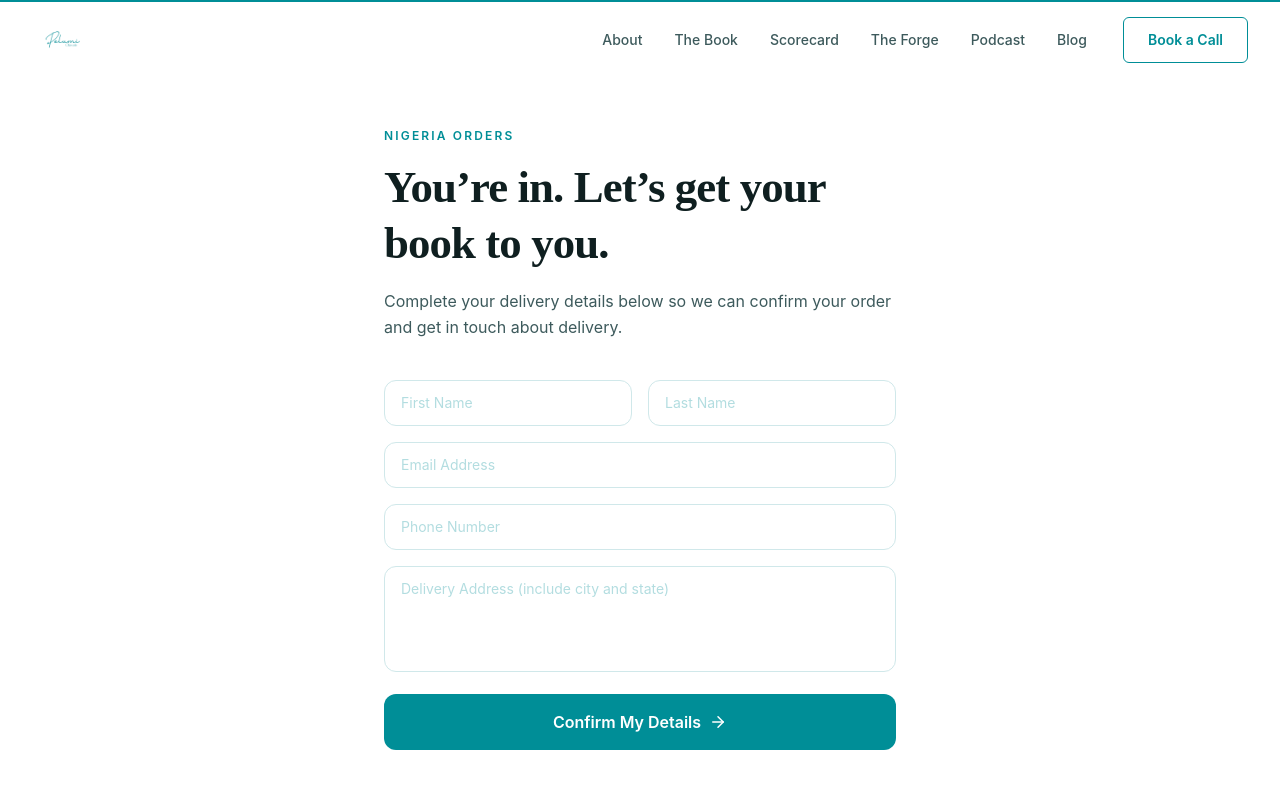
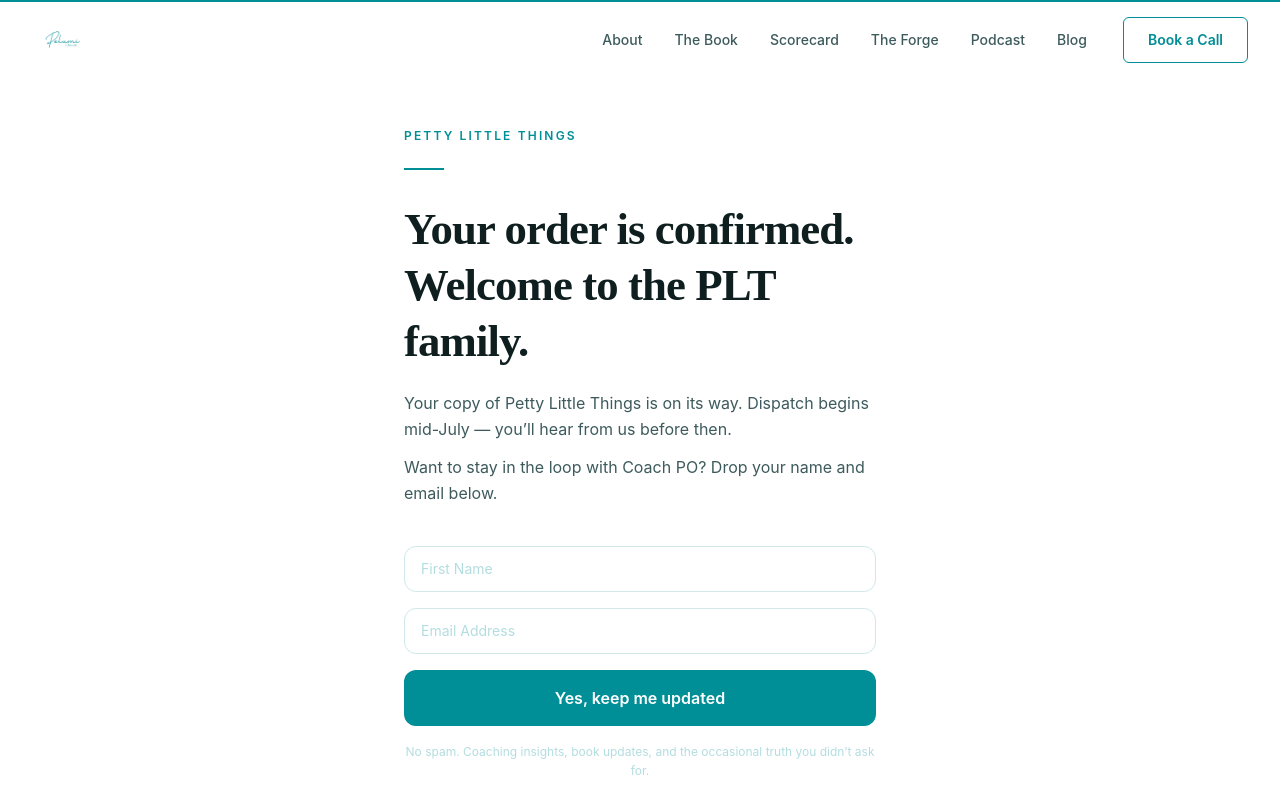
Before and after one commit to pelumiolawole/The-Forge-Website, a Next.js app: page /order-confirmed in a window 1280 px wide. Shown: the top 800 px of the page. Built offline with nearby package versions, Linux system fonts and the light colour scheme.

Commit message:
fix: clean up Nigeria section, FinalCTA, and order-confirmed page

```diff
--- a/src/components/book/FinalCTA.tsx
+++ b/src/components/book/FinalCTA.tsx
@@ -1,30 +1,16 @@
 "use client";
 
-import { useState } from "react";
 import { m, useReducedMotion } from "framer-motion";
-import { ArrowRight, Check, Loader2 } from "lucide-react";
+import { ArrowUp } from "lucide-react";
 import { staggerContainer, staggerItem } from "@/lib/motion";
 
 export function FinalCTA() {
   const reduce = useReducedMotion();
-  const [email, setEmail] = useState("");
-  const [submitting, setSubmitting] = useState(false);
-  const [success, setSuccess] = useState(false);
 
-  async function handleSubmit(e: React.FormEvent) {
-    e.preventDefault();
-    setSubmitting(true);
-    try {
-      await fetch("/api/subscribe", {
-        method: "POST",
-        headers: { "Content-Type": "application/json" },
-        body: JSON.stringify({ email, senderGroupId: "e7yoL1" }),
-      });
-    } catch {
-      // fail silently
-    }
-    setSuccess(true);
-    setSubmitting(false);
+  function scrollToRetailers() {
+    document.getElementById("retailer-links")?.scrollIntoView({
+      behavior: reduce ? "auto" : "smooth",
+    });
   }
 
   return (
@@ -52,45 +38,14 @@
             The only question is whether they&rsquo;re running it for you or against you.
           </m.p>
 
-          <m.div className="flex flex-col sm:flex-row gap-4 justify-center mb-12" variants={staggerItem}>
-            <a
-              href="https://www.amazon.co.uk/dp/B0H4J1NYBY"
-              target="_blank"
-              rel="noopener noreferrer"
+          <m.div variants={staggerItem}>
+            <button
+              onClick={scrollToRetailers}
               className="inline-flex items-center justify-center gap-2 px-7 py-4 bg-white text-[#008e97] font-bold rounded-lg hover:bg-white/90 transition-colors text-sm"
             >
-              Kindle Edition &mdash; Order on Amazon
-              <ArrowRight size={16} />
-            </a>
-          </m.div>
-
-          <m.div variants={staggerItem}>
-            {!success ? (
-              <form onSubmit={handleSubmit} className="flex flex-col sm:flex-row gap-3 max-w-md mx-auto">
-                <input
-                  type="email"
-                  value={email}
-                  onChange={(e) => setEmail(e.target.value)}
-                  placeholder="your@email.com"
-                  required
-                  className="flex-1 px-4 py-3 rounded-lg text-white font-medium placeholder:text-white/40 focus:outline-none focus:ring-2 focus:ring-white/40 transition-all text-sm"
-                  style={{ background: "rgba(255,255,255,0.15)", border: "1px solid rgba(255,255,255,0.3)" }}
-                />
-                <button
-                  type="submit"
-                  disabled={submitting}
-                  className="px-5 py-3 bg-white text-[#008e97] font-bold rounded-lg hover:bg-white/90 transition-colors text-sm disabled:opacity-60 flex items-center justify-center gap-2"
-                >
-                  {submitting ? <Loader2 size={15} className="animate-spin" /> : null}
-                  Notify Me
-                </button>
-              </form>
-            ) : (
-              <div className="flex items-center justify-center gap-2 text-white font-medium">
-                <Check size={16} />
-                You&rsquo;re on the list.
-              </div>
-            )}
+              <ArrowUp size={16} />
+              Order Now
+            </button>
           </m.div>
         </m.div>
       </div>
--- a/src/components/book/OrderConfirmedClient.tsx
+++ b/src/components/book/OrderConfirmedClient.tsx
@@ -1,36 +1,24 @@
 "use client";
 
 import { useState } from "react";
-import { m, useReducedMotion } from "framer-motion";
-import { ArrowRight, Check, Loader2 } from "lucide-react";
-import { staggerContainer, staggerItem } from "@/lib/motion";
+import { Check, Loader2 } from "lucide-react";
 
 export function OrderConfirmedClient() {
-  const reduce = useReducedMotion();
-  const [form, setForm] = useState({
-    firstName: "",
-    lastName: "",
-    email: "",
-    phone: "",
-    address: "",
-  });
+  const [firstName, setFirstName] = useState("");
+  const [email, setEmail] = useState("");
   const [submitting, setSubmitting] = useState(false);
   const [success, setSuccess] = useState(false);
   const [error, setError] = useState(false);
-
-  function handleChange(e: React.ChangeEvent<HTMLInputElement | HTMLTextAreaElement>) {
-    setForm((prev) => ({ ...prev, [e.target.name]: e.target.value }));
-  }
 
   async function handleSubmit(e: React.FormEvent) {
     e.preventDefault();
     setSubmitting(true);
     setError(false);
     try {
-      const res = await fetch("/api/nigeria-order", {
+      const res = await fetch("/api/subscribe", {
         method: "POST",
         headers: { "Content-Type": "application/json" },
-        body: JSON.stringify(form),
+        body: JSON.stringify({ email, firstName, list: "newsletter" }),
       });
       if (!res.ok) throw new Error("Failed");
       setSuccess(true);
@@ -46,80 +34,47 @@
 
   return (
     <main className="min-h-screen bg-white pt-32 pb-20">
-      <div className="max-w-[560px] mx-auto px-6">
-        <m.div
-          variants={staggerContainer}
-          initial={reduce ? "visible" : "hidden"}
-          animate="visible"
+      <div className="max-w-[520px] mx-auto px-6">
+        <p className="text-[#008e97] text-xs font-semibold uppercase tracking-[0.18em] mb-6">
+          Petty Little Things
+        </p>
+
+        <div
+          className="w-10 h-[2px] bg-[#008e97] mb-8"
+        />
+
+        <h1
+          className="font-['Fraunces'] font-bold text-[#0f1f20] mb-5 leading-tight"
+          style={{ fontSize: "clamp(1.8rem, 5vw, 2.8rem)", letterSpacing: "-0.02em" }}
         >
-          <m.p
-            className="text-[#008e97] text-xs font-semibold uppercase tracking-[0.18em] mb-4"
-            variants={staggerItem}
-          >
-            Nigeria Orders
-          </m.p>
+          Your order is confirmed. Welcome to the PLT family.
+        </h1>
 
-          <m.h1
-            className="font-['Fraunces'] font-bold text-[#0f1f20] mb-4 leading-tight"
-            style={{ fontSize: "clamp(1.8rem, 5vw, 2.8rem)", letterSpacing: "-0.02em" }}
-            variants={staggerItem}
-          >
-            You&rsquo;re in. Let&rsquo;s get your book to you.
-          </m.h1>
+        <p className="text-[#3d5a5c] text-base leading-relaxed mb-3">
+          Your copy of Petty Little Things is on its way. Dispatch begins mid-July &mdash; you&rsquo;ll hear from us before then.
+        </p>
 
-          <m.p className="text-[#3d5a5c] text-base leading-relaxed mb-10" variants={staggerItem}>
-            Complete your delivery details below so we can confirm your order and get in touch about
-            delivery.
-          </m.p>
+        <p className="text-[#3d5a5c] text-base leading-relaxed mb-10">
+          Want to stay in the loop with Coach PO? Drop your name and email below.
+        </p>
 
         {!success ? (
-            <m.form onSubmit={handleSubmit} className="space-y-4" variants={staggerItem}>
-              <div className="grid grid-cols-2 gap-4">
+          <form onSubmit={handleSubmit} className="space-y-4">
             <input
               type="text"
-                  name="firstName"
-                  value={form.firstName}
-                  onChange={handleChange}
+              value={firstName}
+              onChange={(e) => setFirstName(e.target.value)}
               placeholder="First Name"
               required
               className={inputClass}
             />
             <input
-                  type="text"
-                  name="lastName"
-                  value={form.lastName}
-                  onChange={handleChange}
-                  placeholder="Last Name"
-                  required
-                  className={inputClass}
-                />
-              </div>
-              <input
               type="email"
-                name="email"
-                value={form.email}
-                onChange={handleChange}
+              value={email}
+              onChange={(e) => setEmail(e.target.value)}
               placeholder="Email Address"
               required
               className={inputClass}
-              />
-              <input
-                type="tel"
-                name="phone"
-                value={form.phone}
-                onChange={handleChange}
-                placeholder="Phone Number"
-                required
-                className={inputClass}
-              />
-              <textarea
-                name="address"
-                value={form.address}
-                onChange={handleChange}
-                placeholder="Delivery Address (include city and state)"
-                required
-                rows={4}
-                className={`${inputClass} resize-none`}
             />
 
             {error && (
@@ -140,30 +95,27 @@
               {submitting ? (
                 <><Loader2 size={18} className="animate-spin" /> Submitting&hellip;</>
               ) : (
-                  <>Confirm My Details <ArrowRight size={18} /></>
+                "Yes, keep me updated"
               )}
             </button>
-            </m.form>
+
+            <p className="text-[#b3dde0] text-xs text-center leading-relaxed">
+              No spam. Coaching insights, book updates, and the occasional truth you didn&rsquo;t ask for.
+            </p>
+          </form>
         ) : (
-            <m.div
-              className="text-center py-12"
-              initial={{ opacity: 0, scale: 0.95 }}
-              animate={{ opacity: 1, scale: 1 }}
-              transition={{ duration: 0.4, ease: [0.22, 1, 0.36, 1] }}
-            >
-              <div className="w-16 h-16 mx-auto mb-5 rounded-full bg-[#e6f6f7] flex items-center justify-center">
-                <Check className="w-8 h-8 text-[#008e97]" />
+          <div className="py-10">
+            <div className="w-14 h-14 mx-auto mb-6 rounded-full bg-[#e6f6f7] flex items-center justify-center">
+              <Check className="w-7 h-7 text-[#008e97]" />
             </div>
-              <h2 className="font-['Fraunces'] text-2xl font-bold text-[#0f1f20] mb-3">
-                Thank you, {form.firstName}. Your details are confirmed.
-              </h2>
-              <p className="text-[#3d5a5c] text-base leading-relaxed">
-                Check your email for your order confirmation &mdash; it includes a WhatsApp link
-                to finalise your delivery.
+            <p className="font-['Fraunces'] text-xl font-bold text-[#0f1f20] mb-3 text-center">
+              You&rsquo;re on the list, {firstName}.
             </p>
-            </m.div>
+            <p className="text-[#3d5a5c] text-base text-center leading-relaxed">
+              Check your inbox &mdash; something&rsquo;s coming.
+            </p>
+          </div>
         )}
-        </m.div>
       </div>
     </main>
   );
```
Also changed, not shown: src/components/book/NigeriaOrder.tsx (+5 -42 lines). Lines whose indentation alone changed are shown as unchanged.
